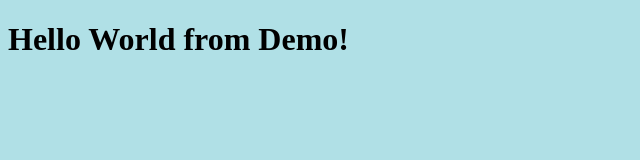
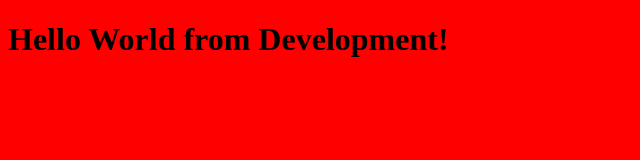
Before and after one commit to evekhm/ApplicationA, a plain HTML site: page www/data/index.html in a window 1280 px wide. Shown: the whole page, without its empty margins (0-640 px from the left). Drawn offline with Linux system fonts and the light colour scheme.

Commit message:
feature1

```diff
--- a/www/data/index.html
+++ b/www/data/index.html
@@ -4,9 +4,9 @@
   <title>Hello nginx</title>
   <meta charset="utf-8" />
 </head>
-<body style="background-color:powderblue;">
+<body style="background-color:red;">
 <h1>
-  Hello World from Demo!
+  Hello World from Development!
 </h1>
 </body>
 </html>
```
